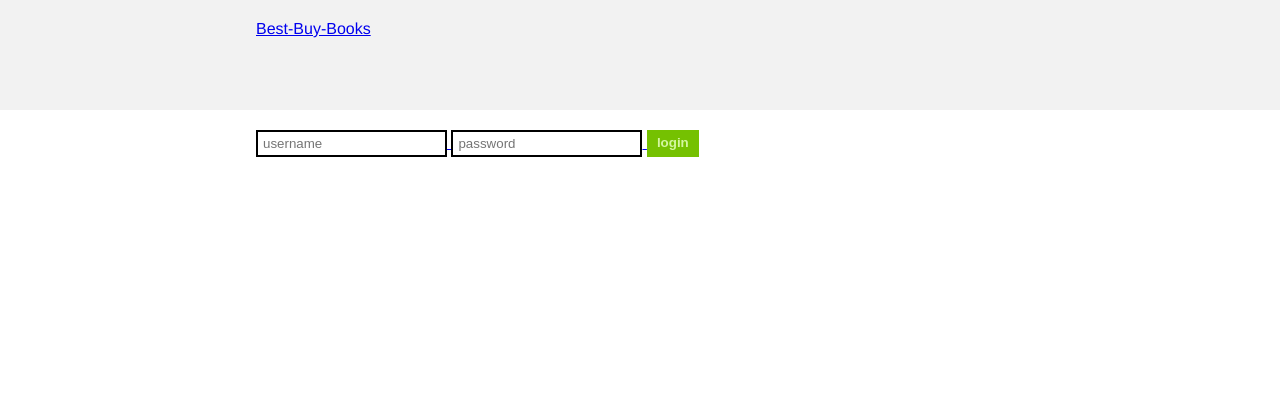
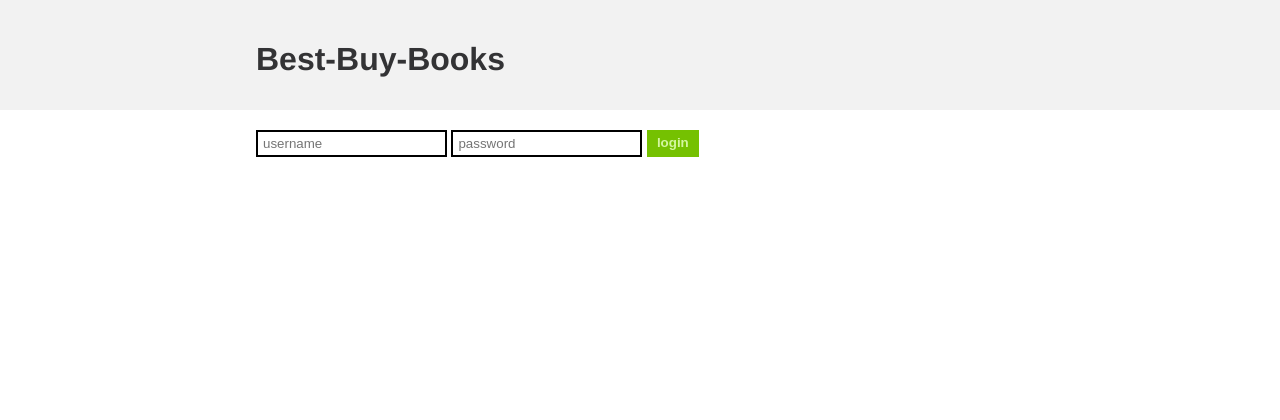
Before and after one commit to power-cosmic/cosc571_database_project, a PHP site: page /admin.php in a window 1280 px wide. Shown: the top 420 px of the page. Run offline with PHP 8.4, Linux system fonts and the light colour scheme; the visitor is signed in with stand-in values (Sample User, id 1); data that the repository does not hold is empty.

Commit message:
keep styling

```diff
--- a/admin/css/styles.css
+++ b/admin/css/styles.css
@@ -16,6 +16,11 @@ div.thin-box {
 div.bar {
   width: 100%;
   color: #333335;
+}
+
+a.no-decoration:link, a.no-decoration:visited, a.no-decoration:hover, a.no-decoration:active {
+  color: inherit;
+  text-decoration: none;
 }
 
 #header {
--- a/admin/php/displays.php
+++ b/admin/php/displays.php
@@ -5,7 +5,7 @@ include_once 'constants.php';
 function createHeader($showCart = true, $showLogin = true) {
   $to_return = '<div id="header" class="bar">
       <div class="centered box">
-      <div id="title"><a href="' . $GLOBALS['locations']['home'] . '"<h1>' . $GLOBALS['name']['long'] . '</h1></div>
+      <div id="title"><a class="no-decoration" href="' . $GLOBALS['locations']['home'] . '"><h1>' . $GLOBALS['name']['long'] . '</h1></a></div>
       <div id="user-info">';
 
   if (! $_SESSION ['logged_in']) {
```
